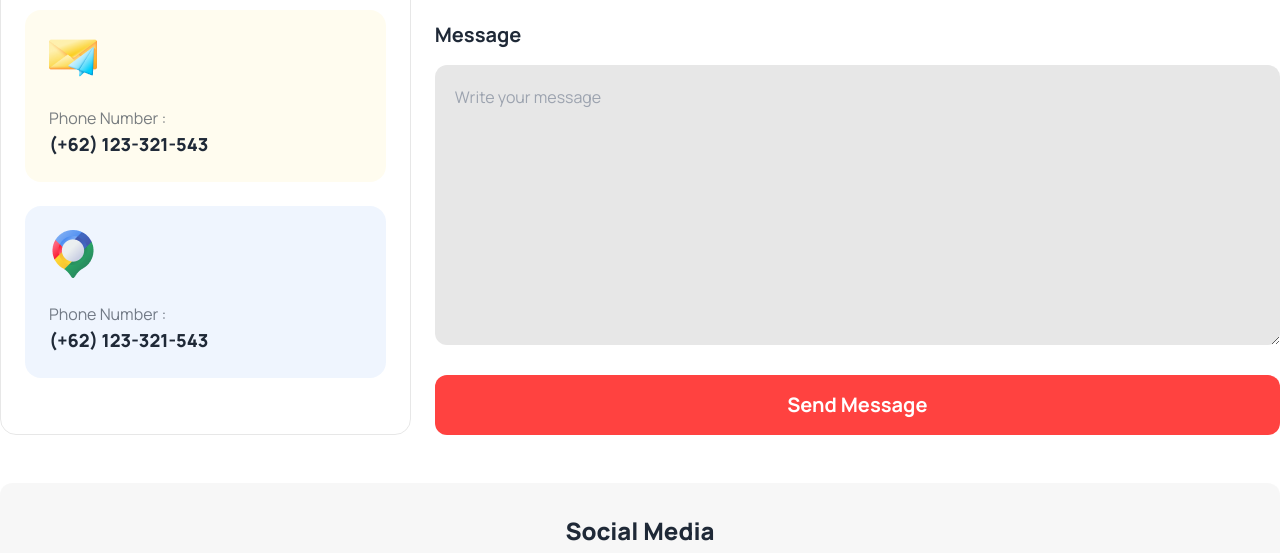
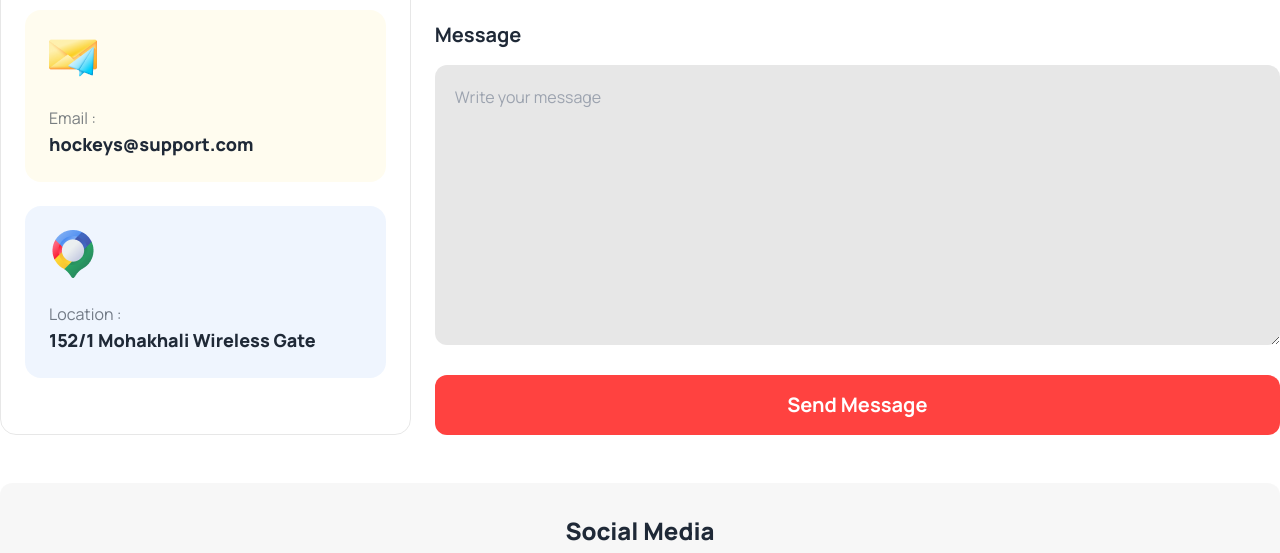
Before and after one commit to fayshal69/assignment-3-hockeys, a plain HTML site: page index.html in a window 1280 px wide. Shown: the part 5011-5564 px from the top of the page. Drawn offline with nearby package versions, Linux system fonts and the light colour scheme.

Commit message:
updated contact section

```diff
--- a/index.html
+++ b/index.html
@@ -401,14 +401,14 @@
                     <!-- card 2 -->
                     <div class="p-6 bg-[#fddc5f19] rounded-2xl">
                         <img src="images/Group 1171275318.png" class="mb-6">
-                        <p class="opacity-60">Phone Number :</p>
-                        <h4 class="text-lg font-extrabold">(+62) 123-321-543</h4>
+                        <p class="opacity-60">Email :</p>
+                        <h4 class="text-lg font-extrabold">hockeys@support.com</h4>
                     </div>
                     <!-- card 3 -->
                     <div class="p-6 bg-[#629cf319] rounded-2xl">
                         <img src="images/Group 1171275321.png" class="mb-6">
-                        <p class="opacity-60">Phone Number :</p>
-                        <h4 class="text-lg font-extrabold">(+62) 123-321-543</h4>
+                        <p class="opacity-60">Location :</p>
+                        <h4 class="text-lg font-extrabold">152/1 Mohakhali Wireless Gate</h4>
                     </div>
                 </div>
                 <!-- right side of contact form -->
```
